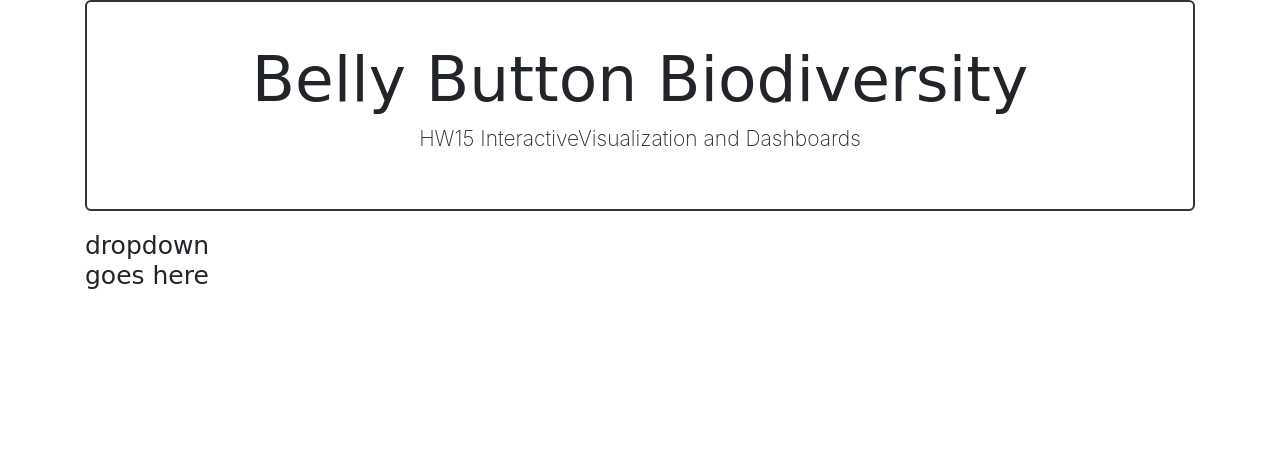
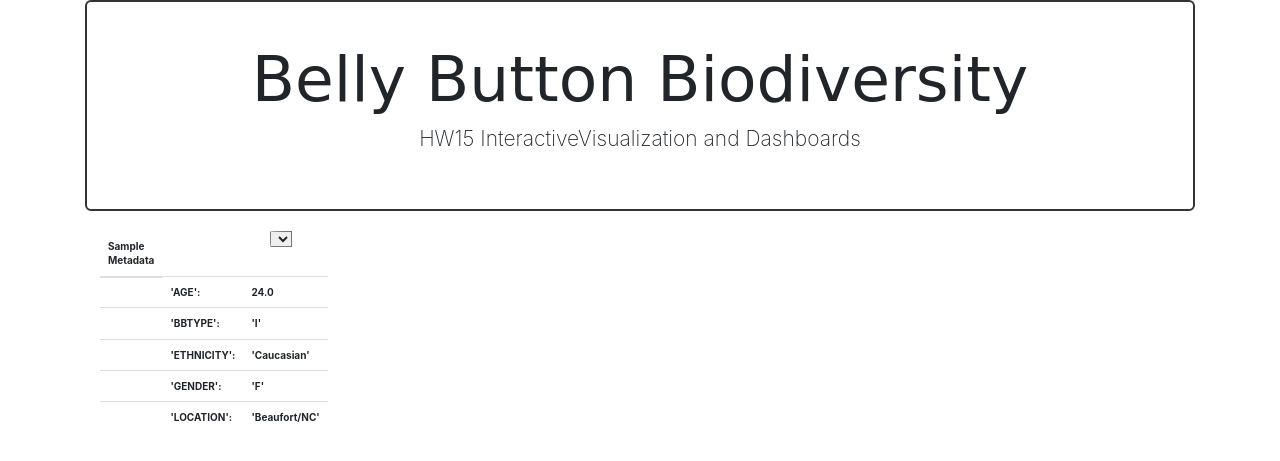
Before and after one commit to JREwan/HW-15-Interactive-Visualization--and-Dashboards, a Flask app: template templates/index.html in a window 1280 px wide. Shown: the top 461 px of the page. Run offline with Flask 2, Linux system fonts and the light colour scheme; the template is opened without the code that fills it, so the values that code supplies are empty; some libraries are stand-ins or nearby versions; some web fonts are replaced.

Commit message:
my first JS

```diff
--- a/app.py
+++ b/app.py
@@ -17,7 +17,9 @@ app = Flask(__name__)
 # create route that renders index.html template
 @app.route("/")
 def home():
+
     return render_template("index.html")
+
 
 #################################################
 # Welcome to panda world!
@@ -51,8 +53,9 @@ def metadata(sample):
     bbb_metadata = "Belly_Button_Biodiversity_Metadata.csv"
     bbb_metadata_df = pd.read_csv(bbb_metadata, encoding = "utf-8")
     #set new index
-    bbb_meta_by_sampleid_df = bbb_metadata_df.set_index("SAMPLEID")
-    sample_data_df = bbb_meta_by_sampleid_df.loc[[sample],["AGE", "BBTYPE", "ETHNICITY", "GENDER", "LOCATION"]]
+    return_df_meta = bbb_metadata_df[bbb_metadata_df['SAMPLEID'] == int(sample)]
+    # bbb_meta_by_sampleid_df = bbb_metadata_df.set_index("SAMPLEID")
+    sample_data_df = return_df_meta[["AGE", "BBTYPE", "ETHNICITY", "GENDER", "LOCATION"]]
     sample_dict = sample_data_df.to_dict(orient='records')
 
     return jsonify(sample_dict)
@@ -60,27 +63,32 @@ def metadata(sample):
 @app.route("/wfreq/<sample>")
 def wfreq(sample):
     wash_freq = 0
+    sample_i = int(sample)
     bbb_metadata = "Belly_Button_Biodiversity_Metadata.csv"
     bbb_metadata_df = pd.read_csv(bbb_metadata, encoding = "utf-8")
     #set new index
-    bbb_meta_by_sampleid_df = bbb_metadata_df.set_index("SAMPLEID")
-    wash_freq = bbb_meta_by_sampleid_df.loc[sample, "WFREQ"]
-    return wash_freq
+    return_df_wfreq = bbb_metadata_df[bbb_metadata_df['SAMPLEID'] == int(sample)]
+    wfreq_data_df = return_df_wfreq[["WFREQ"]]
+    wfreq_dict = wfreq_data_df.to_dict(orient='records')
+    return jsonify(wfreq_dict)
+
 
 @app.route("/samples/<sample>")
 def samples(sample):
     otu_samples_dict = {}
     bbb_samples = "belly_button_biodiversity_samples.csv"
     bbb_samples_df = pd.read_csv(bbb_samples, encoding = "utf-8")
-    results_df = bbb_samples_df[['otu_id',sample]]
+    bbb_samples_dict = bbb_samples_df.to_dict(orient='records')
+    return jsonify(bbb_samples_dict)
 
-    otu_list = bbb_samples_df['otu_id'].tolist()
-    sample_list = bbb_samples_df[sample].tolist()
-    keys = ["otu_ids", "sample_values"]
-    values = [otu_list, sample_list]
-    otu_samples_dict = dict(zip(keys, values))
+    #results_df = bbb_samples_df[['otu_id',sample]]
+    #otu_list = bbb_samples_df['otu_id'].tolist()
+    #sample_list = bbb_samples_df[sample].tolist()
+    #keys = ["otu_ids", "sample_values"]
+    #values = [otu_list, sample_list]
+    #otu_samples_dict = dict(zip(keys, values))
 
-    return jsonify(otu_samples_dict)
+    #return jsonify(otu_samples_dict)
 
 if __name__ == "__main__":
-    app.run()
+    app.run(host='0.0.0.0', debug=True)
--- a/static/js/app.js
+++ b/static/js/app.js
@@ -1,3 +1,32 @@
+build_DD()
+
+function build_DD() {
+    var dd_stuff = Plotly.d3.select("selDataset")
+    var dd_url = "/names";
+    Plotly.d3.json(dd_url, function (error, response) {
+        // if error
+        // loop & append
+        for (var i = 0; i < response.length; i++){
+            // create option tag
+            // get the element
+            // add text
+            // add value to option tag
+            // append to dropdown
+            dd_stuff.appe
+            for(var i = 0; i< response.length;i++){
+                var elements = document.createElement("option");
+                var arr = response[i];
+                elements.textContent = arr;
+                elements.value = arr;
+                dropdown.appendChild(elements);
+        };
+        }
+
+    })
+}
+
+
+
 function buildPlot() {
     /* data route */
     var url = "/api/pals";
--- a/templates/index.html
+++ b/templates/index.html
@@ -8,6 +8,7 @@
     <title>HW15 is too long</title>
     <link rel="stylesheet" href="https://maxcdn.bootstrapcdn.com/bootstrap/3.3.6/css/bootstrap.min.css">
     <link rel="stylesheet" href="style.css">
+    <!-- <script src="https://cdn.plot.ly/plotly-latest.min.js"></script> -->
 </head>
 
 <body>
@@ -18,26 +19,64 @@
         </div>
 
         <!-- dropdown -->
-        <div class="row" id="selDataset">
-            <div class="col-md-2">
-            <h1 class="heading">dropdown goes here</h1>
-            <h3 class="heading">{{listings.title}}</h3>
-            <h4 class="heading">{{listings.mn_para}}</h4>
-            </div>
+        <select id="selDataset" onchange="optionChanged(this.value)">
+            <!-- <option selected disabled>SELECT Sample:</option> -->
+            <!-- <option value="940">'BB_940'</option>
+            <option value="941">'BB_941'</option>
+            <option value="943">'BB_943'</option>
+            <option value="944">'BB_944'</option>
+            <option value="945">'BB_945'</option>
+            <option value="946">'BB_946'</option>
+            <option value="947">'BB_947'</option>
+            <option value="948">'BB_948'</option>
+            <option value="949">'BB_949'</option>
+            <option value="950">'BB_950'</option>
+            <option value="952">'BB_952'</option>
+            <option value="953">'BB_953'</option> -->
+        </select>
+
+        <!-- metadata table -->
+        <div class="col-md-2">
+            <table class="table">
+                <thead>
+                   <tr>
+                      <th scope="row">Sample Metadata</th>
+                   </tr>
+                </thead>
+                <tbody>
+                   <tr>
+                      <th scope="row"></th>
+                      <td>'AGE':</td>
+                      <td>24.0</td>
+                   </tr>
+                   <tr>
+                      <th scope="row"></th>
+                      <td>'BBTYPE':</td>
+                      <td>'I'</td>
+                   </tr>
+                   <tr>
+                      <th scope="row"></th>
+                      <td>'ETHNICITY':</td>
+                      <td>'Caucasian'</td>
+                   </tr>
+                   <tr>
+                      <th scope="row"></th>
+                      <td>'GENDER':</td>
+                      <td>'F'</td>
+                   </tr>
+                   <tr>
+                      <th scope="row"></th>
+                      <td>'LOCATION':</td>
+                      <td>'Beaufort/NC'</td>
+                   </tr>
+                </tbody>
+              </table>
         </div>
 
-        <div class="row">
-            <div class="col-md-12">
-                <!-- <h2>Look at all of the current pet pals!</h2> -->
-                <div id="plot"></div>
-            </div>
-        </div>
 
-        <div class="row">
-            <div class="col-md-12">
-                <!-- <h2><a href="/send">Add your pet here!</a></h2> -->
-            </div>
-        </div>
+
+
+
     </div>
 
     <script src="https://cdn.plot.ly/plotly-latest.min.js"></script>
```
Also changed, not shown: 1 other file.
